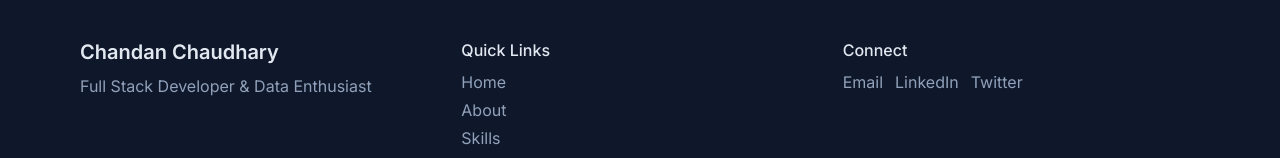
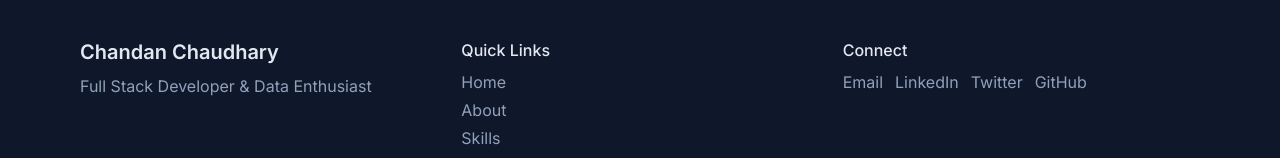
Before and after one commit to chandan9648/mywebsite, a React (Vite) app in the folder frontend/: page / in a window 1280 px wide. Shown: the part 5059-5217 px from the top of the page. Built offline with nearby package versions, Linux system fonts and the light colour scheme.

Commit message:
Add GitHub link to Footer component for improved connectivity

```diff
--- a/frontend/src/Components/Footer.jsx
+++ b/frontend/src/Components/Footer.jsx
@@ -25,6 +25,7 @@ const Footer = () => {
             <Link to="mailto:chandankkumar156@gmail.com" className="hover:text-white">Email</Link>
             <Link to="https://www.linkedin.com/in/chandan-310156273/" className="hover:text-white">LinkedIn</Link>
             <Link to="https://x.com/chandan101204" className="hover:text-white">Twitter</Link>
+            <Link to="https://github.com/chandan9648" className="hover:text-white">GitHub</Link>
           </div>
         </div>
       </div>
```
